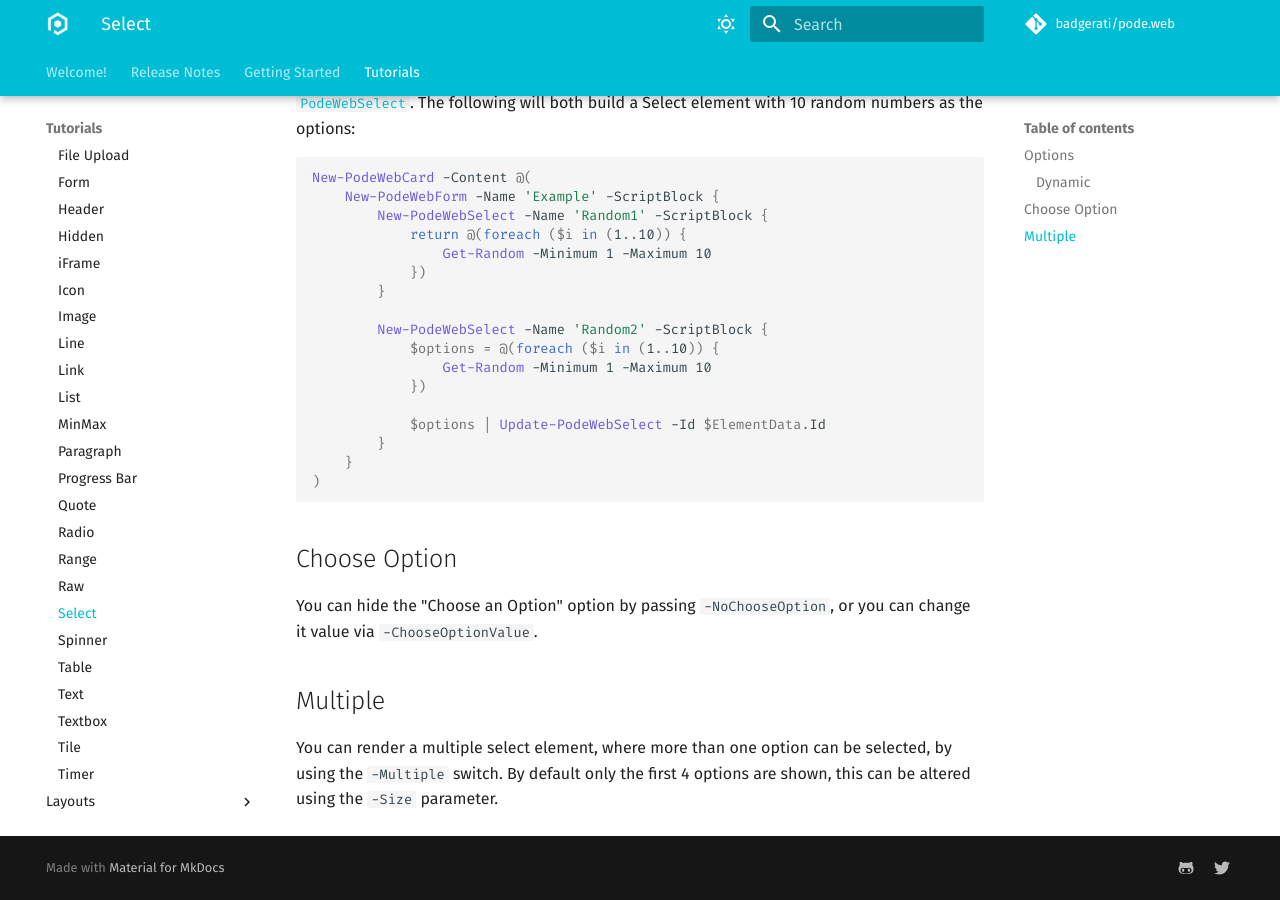
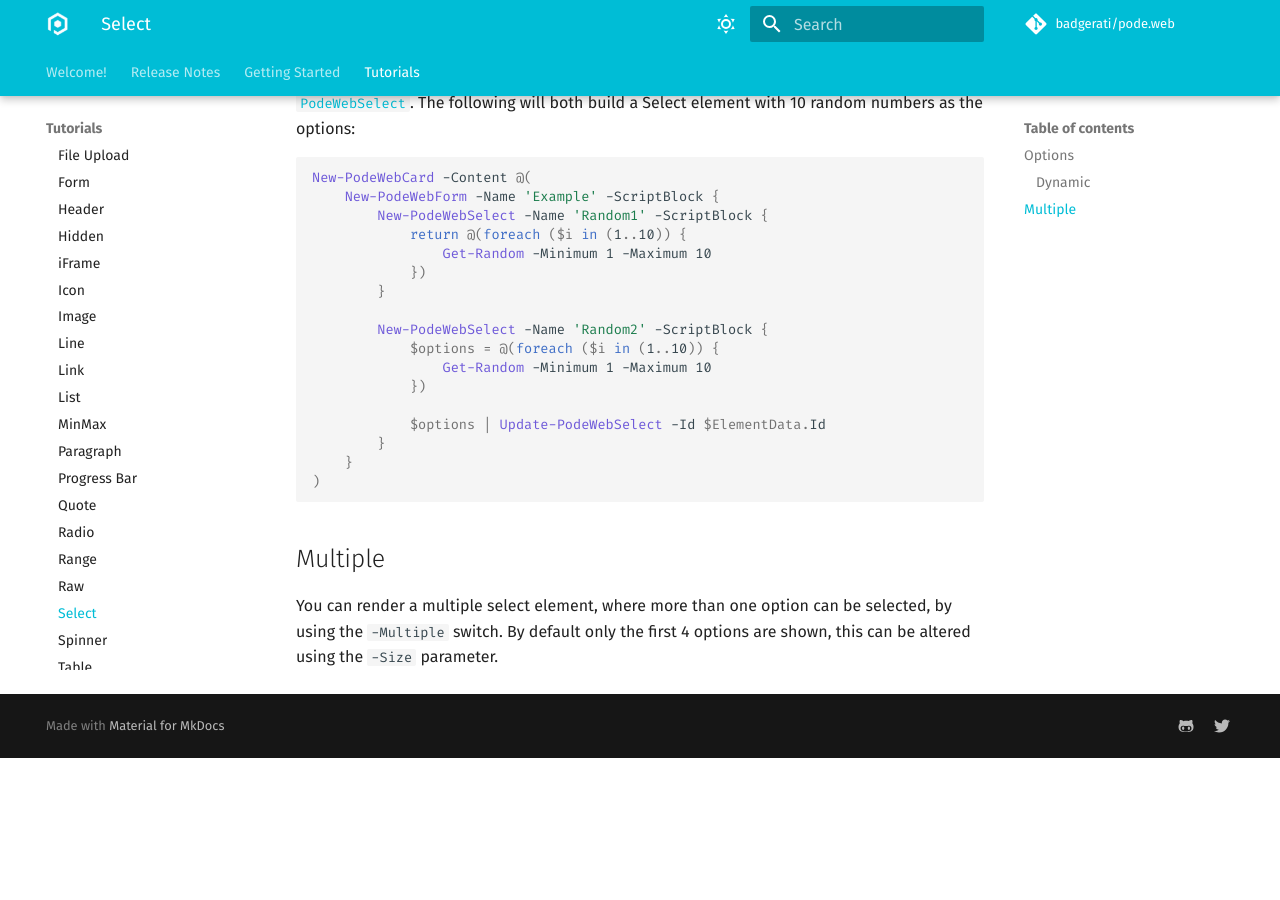
Before and after one commit to Badgerati/Pode.Web, an MkDocs documentation site: the page built from docs/Tutorials/Elements/Select.md, in a window 1280 px wide and 900 px high, scrolled down 1188 px. Built offline with MkDocs 1.6.1 and Material for MkDocs 9.7.7, drawn with Linux system fonts in a browser that asks for light colours; comment, search, counter and statistics services are not loaded; after the commit the page ends 1946 px from its top, so only the background shows below that.

Commit message:
#155: remove default 'choose option' option, so people can just define their own with more ease

````diff
--- a/docs/Tutorials/Elements/Select.md
+++ b/docs/Tutorials/Elements/Select.md
@@ -51,10 +51,6 @@ New-PodeWebCard -Content @(
 )
 ```
 
-## Choose Option
-
-You can hide the "Choose an Option" option by passing `-NoChooseOption`, or you can change it value via `-ChooseOptionValue`.
-
 ## Multiple
 
 You can render a multiple select element, where more than one option can be selected, by using the `-Multiple` switch. By default only the first 4 options are shown, this can be altered using the `-Size` parameter.
````
Also changed, not shown: 3 other files.
